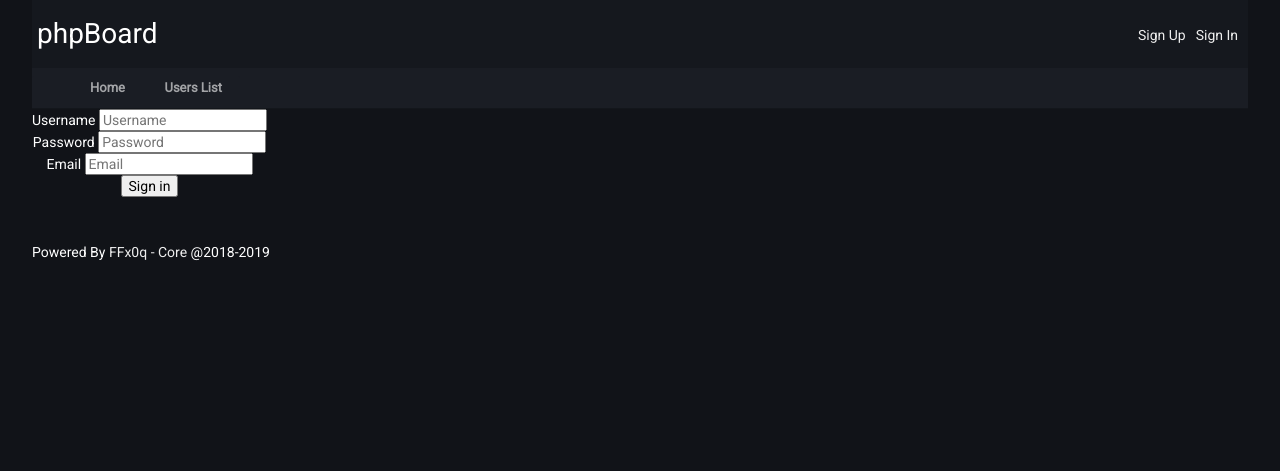
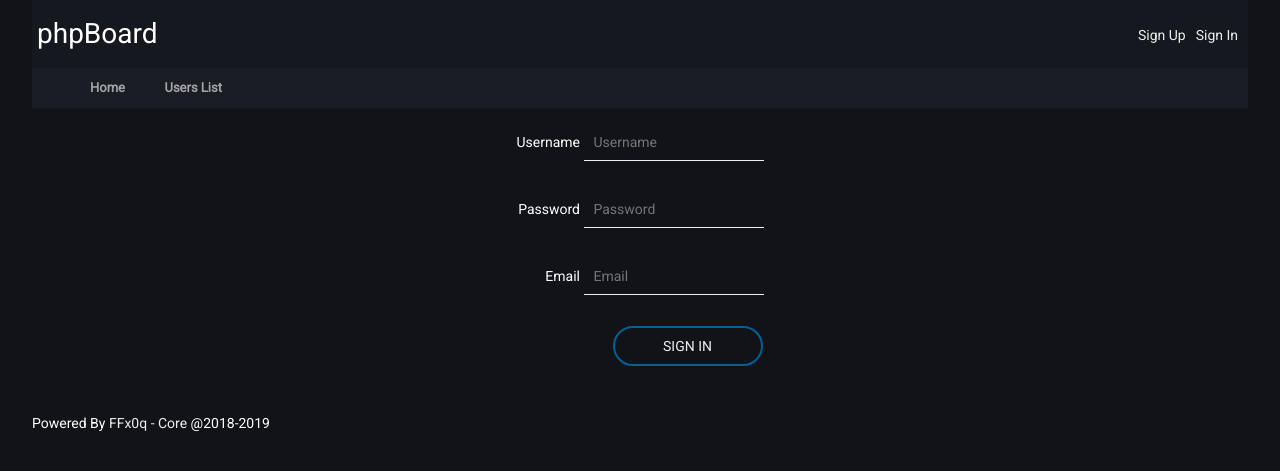
Before and after one commit to FFx0q/forum, a PHP site: template templates/user/register.twig in a window 1280 px wide. Shown: the top 471 px of the page. Run offline with PHP 8.4, Linux system fonts and the light colour scheme; the template is opened without the code that fills it, so the values that code supplies are empty; some libraries are stand-ins or nearby versions.

Commit message:
Customize form, button and input

```diff
--- a/public/css/core.css
+++ b/public/css/core.css
@@ -425,4 +425,35 @@ body a {
   border-radius: 60px;
 }
 
+.input-wrap {
+  display: block;
+  padding: 15px;
+}
+.input-wrap .input {
+  outline: 0;
+  border: 0;
+  background: 0 0;
+  color: #eee;
+  padding: 10px 10px;
+  border-bottom: 1px solid #eee;
+}
+
+.button {
+  overflow: hidden;
+  margin: 1rem;
+  padding: 0;
+  text-transform: uppercase;
+  width: 150px;
+  height: 40px;
+  border-radius: 10em;
+  background-color: transparent;
+  border: 2px solid #046092;
+  color: #eee;
+}
+
+.form {
+  text-align: right;
+  margin: 0 auto;
+}
+
 /*# sourceMappingURL=core.css.map */
--- a/public/scss/core.scss
+++ b/public/scss/core.scss
@@ -31,6 +31,7 @@ body {
     line-height: 1.2;
     text-align: left;
 }
+
 .Columns
 {
     width: 100%;
@@ -213,3 +214,36 @@ width: 120px;
     height: 120px;
     border-radius: 60px;
 }
+.input-wrap
+{
+    display: block;
+    padding: 15px;
+    .input
+    {
+        outline: 0;
+        border: 0;
+        background: 0 0;
+        color: #eee;
+        padding: 10px 10px;
+        border-bottom: 1px solid #eee;
+    }
+}
+.button
+{
+    overflow: hidden;
+    margin: 1rem;
+    padding: 0;
+    text-transform: uppercase;
+    width: 150px;
+    height: 40px;
+    border-radius: 10em;
+    background-color: transparent;
+    border: 2px solid #046092;
+    color: #eee;
+}
+
+.form
+{
+    text-align: right;
+    margin: 0 auto;
+}
--- a/templates/settings/settings.twig
+++ b/templates/settings/settings.twig
@@ -1,6 +1,9 @@
 {% extends "base.twig" %}
 {% block content %}
-    <section class="content">
+    <section class="forum">
+        <header class="page-header">
+            <h1 class="page-title">Settings</h1>
+        </header>
         <div style="background: #1a1d24;" class="Columns">
             <aside class="Column"  style="width: 280px;">
                 <ul class="menu_list">
--- a/templates/user/register.twig
+++ b/templates/user/register.twig
@@ -1,39 +1,36 @@
 {% extends 'base.twig' %}
 {% block content %}
-<form method="POST" action="{{ link }}" class="mx-auto"	>
-	<div class="form-row">
-		<div class="form-group col-md-6">
+<form method="POST" action="{{ link }}" class="form">
+	<div class="input-wrap">
 		<label for="username">Username</label>
 		<input type="text"
-			   class="form-control"
+			   class="input"
 			   id="username"
 			   name="username"
 		       placeholder="Username"
 			   required
 		/>
 	</div>
-	<div class="form-group col-md-6">
+	<div class="input-wrap">
 		<label for="password">Password</label>
 		<input type="password"
-			   class="form-control"
+			   class="input"
 			   id="password" name="password"
 		       placeholder="Password"
 			   required
 		/>
-		</div>
 	</div>
-	<div class="form-group">
+	<div class="input-wrap">
 		<label for="email">Email</label>
 		<input type="email"
-		       class="form-control"
+		       class="input"
 		       id="email" name="email"
 			   placeholder="Email"
 			   required
 		/>
+	</div>
+	<button type="submit" class="button">Sign in</button>
 
-	</div>
-	<button type="submit" class="btn btn-primary" onclick="login(this.form)">Sign in</button>
-	<p id="response"></p>
 </form>
 
 {% endblock %}
```
Also changed, not shown: templates/settings/email.twig (+9 -4 lines), templates/settings/password.twig (+10 -4 lines), templates/user/login.twig (+6 -7 lines). Lines whose indentation alone changed are shown as unchanged.
